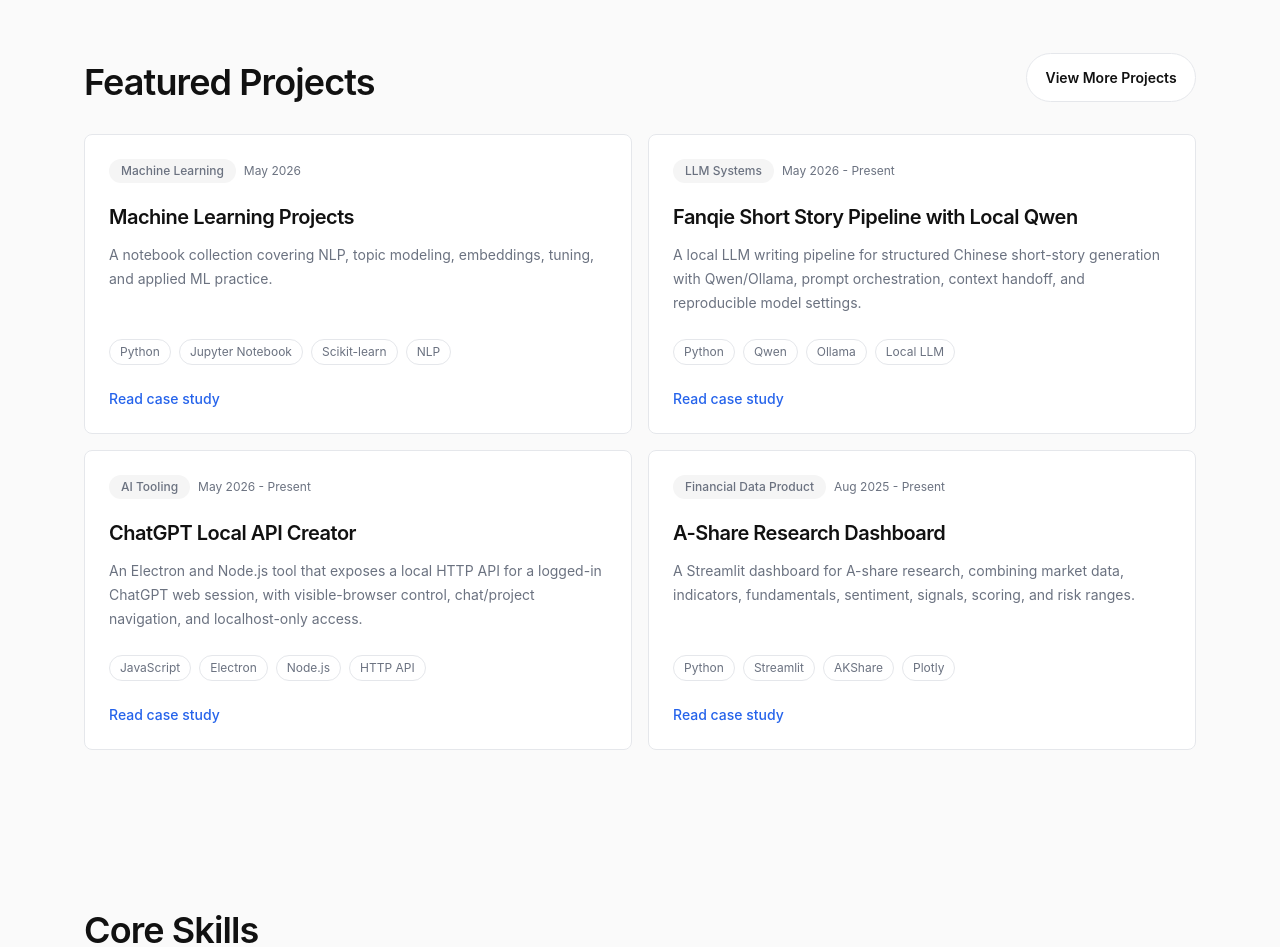
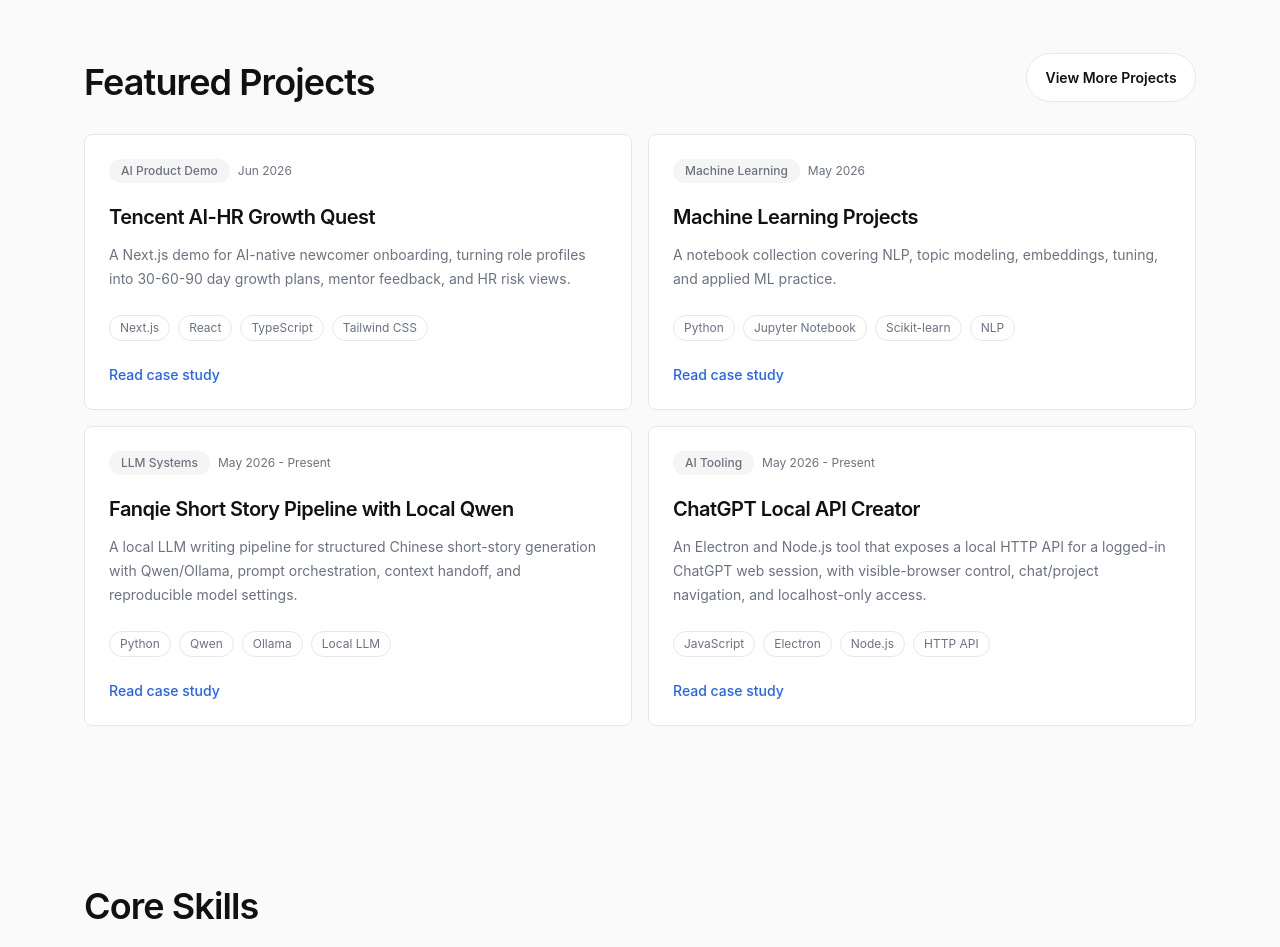
Before and after one commit to Asdzzyandzzy/ZiyangZhou_me_Website, a Next.js app: page / in a window 1280 px wide. Shown: the part 2000-2947 px from the top of the page. Built offline with nearby package versions, Linux system fonts and the light colour scheme.

Commit message:
Add Tencent AI-HR project

```diff
--- a/content/projects.ts
+++ b/content/projects.ts
@@ -18,6 +18,87 @@
 };
 
 export const projects: Project[] = [
+  {
+    slug: "tencent-ai-hr-growth-quest",
+    featured: true,
+    title: {
+      en: "Tencent AI-HR Growth Quest",
+      zh: "腾讯 AI-HR 成长副本"
+    },
+    subtitle: {
+      en: "A Next.js demo for AI-native newcomer onboarding, turning role profiles into 30-60-90 day growth plans, mentor feedback, and HR risk views.",
+      zh: "一个面向 AI Native 组织新人培养的 Next.js Demo，将新人画像转化为 30-60-90 天成长路径、导师反馈和 HR 风险看板。"
+    },
+    period: {
+      en: "Jun 2026",
+      zh: "2026 年 6 月"
+    },
+    category: {
+      en: "AI Product Demo",
+      zh: "AI 产品 Demo"
+    },
+    techStack: [
+      "Next.js",
+      "React",
+      "TypeScript",
+      "Tailwind CSS",
+      "CloudBase",
+      "TokenHub",
+      "Recharts"
+    ],
+    repo: "https://github.com/Asdzzyandzzy/Tencent_AI-HR_project",
+    demo: "https://tencent-ai-hr-project-d0f38a5b27-1438457315.tcloudbaseapp.com/",
+    summary: {
+      en: "Growth Quest is a Tencent AI-HR demo project for AI-native newcomer development. It connects newcomer profiles, 30-60-90 day growth paths, growth maps, mentor feedback, growth archives, and HR dashboards into a complete onboarding loop that can run with mock data or AI-generated plans.",
+      zh: "成长副本 Growth Quest 是一个腾讯 AI-HR Demo 课题项目，面向 AI Native 组织的新人成长培养场景。项目把新人画像、30-60-90 天成长路径、成长地图、导师反馈、成长档案和 HR 组织看板串成一个可演示闭环，并支持 Mock 数据与 AI 生成两种模式。"
+    },
+    motivation: {
+      en: "AI-native teams change what onboarding needs to teach: newcomers must learn the business, AI tools, human-AI collaboration, and real delivery habits at the same time. I built this project to explore how a product can make growth expectations explicit, reduce mentor dependency on personal experience, and help HR spot training risks earlier.",
+      zh: "AI Native 组织改变了新人培养的重点：新人不仅要熟悉业务，还要掌握 AI 工具、建立人机协同思维，并在真实工作场景中完成任务。我做这个项目，是想探索如何用产品把成长目标讲清楚，减少导师带教只依赖个人经验的问题，也帮助 HR 更早发现培养风险。"
+    },
+    features: {
+      en: [
+        "Collects a newcomer profile with role direction, current stage, AI foundation, blockers, target capabilities, and 90-day goals.",
+        "Generates a 30-60-90 day growth path with stage goals, learning tasks, AI tool practice, deliverables, mentor checkpoints, and evaluation criteria.",
+        "Provides a 3-minute review mode that injects complete demo data so judges can experience the main flow without login or AI wait time.",
+        "Includes growth map, growth archive, mentor dashboard, HR dashboard, risk alerts, feedback templates, and training recommendations.",
+        "Supports TokenHub/Hunyuan AI generation, CloudBase persistence, local storage fallback, and mock-first behavior for stable demos."
+      ],
+      zh: [
+        "收集新人画像，包括岗位方向、当前阶段、AI 基础、当前困惑、目标能力和 90 天目标。",
+        "生成 30-60-90 天成长路径，包含阶段目标、学习任务、AI 工具训练、实战任务、交付物、导师检查点和评价标准。",
+        "提供 3 分钟评审模式，一键注入完整 Demo 数据，让评委无需登录、无需等待 AI 即可体验主流程。",
+        "包含成长地图、成长档案、导师看板、HR 看板、风险预警、反馈模板和培训建议。",
+        "支持 TokenHub/混元 AI 生成、CloudBase 持久化、本地存储回退和 Mock-first 演示稳定策略。"
+      ]
+    },
+    contribution: {
+      en: [
+        "Designed the product concept around three stages: 30-day recognition modeling, 60-day human-AI collaboration, and 90-day independent delivery.",
+        "Implemented the Next.js App Router experience across profile intake, growth path, map, mentor view, HR view, archive, and solution explanation pages.",
+        "Built the AI generation and fallback logic so failed, timed-out, empty, or invalid JSON responses still produce role-specific mock paths.",
+        "Used a dual-agent workflow: CodeBuddy for implementation and deployment debugging, Codex for code review, product evaluation, logic checks, and experience optimization."
+      ],
+      zh: [
+        "围绕 30 天认知建模期、60 天人机协同期、90 天独立产出期设计产品方案。",
+        "使用 Next.js App Router 实现新人画像、成长路径、成长地图、导师视图、HR 视图、成长档案和方案说明等页面。",
+        "构建 AI 生成与回退逻辑，在 AI 失败、超时、空内容或 JSON 不合法时仍能生成岗位差异化 Mock 路径。",
+        "采用双 Agent 协作流程：CodeBuddy 负责功能开发和部署调试，Codex 负责代码审查、产品评估、逻辑验证和体验优化。"
+      ]
+    },
+    learnings: {
+      en: [
+        "Learned how to translate an HR training problem into product surfaces for newcomers, mentors, and HR instead of only generating a single plan.",
+        "Practiced designing AI features with stable demo behavior, explicit fallback paths, cache priority, and no-secret submission rules.",
+        "Explored how AI-native onboarding can emphasize personalized growth paths, human-AI collaboration, and continuous growth management."
+      ],
+      zh: [
+        "学习如何把 HR 培养问题拆成新人、导师和 HR 三个视角的产品界面，而不是只生成一份计划。",
+        "练习为 AI 功能设计稳定演示、明确回退、缓存优先和不提交真实密钥的工程策略。",
+        "探索 AI Native 组织的人才培养方式，重点放在个性化成长路径、人机协同能力和持续成长管理上。"
+      ]
+    }
+  },
   {
     slug: "ziyangzhou-me-website",
     featured: true,
--- a/lib/projectOrdering.ts
+++ b/lib/projectOrdering.ts
@@ -1,6 +1,7 @@
 import type { Project } from "@/content/projects";
 
 const projectPriority = [
+  "tencent-ai-hr-growth-quest",
   "machine-learning-projects",
   "fanqie-qwen-writing-pipeline",
   "chatgpt-local-api-creator",
```
